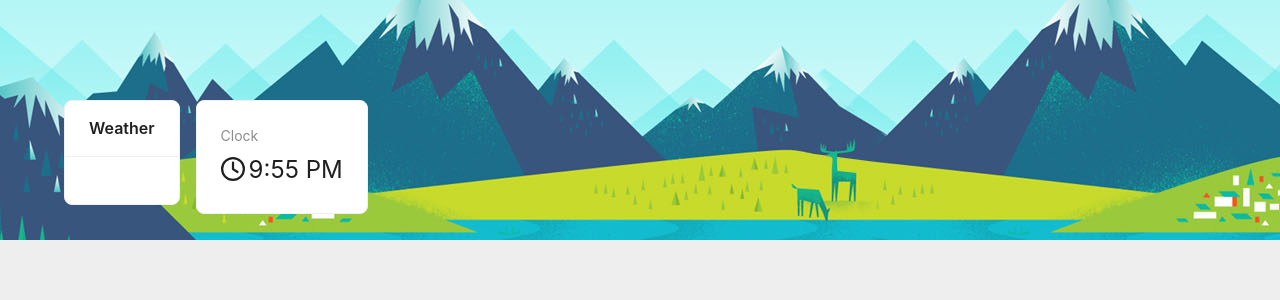
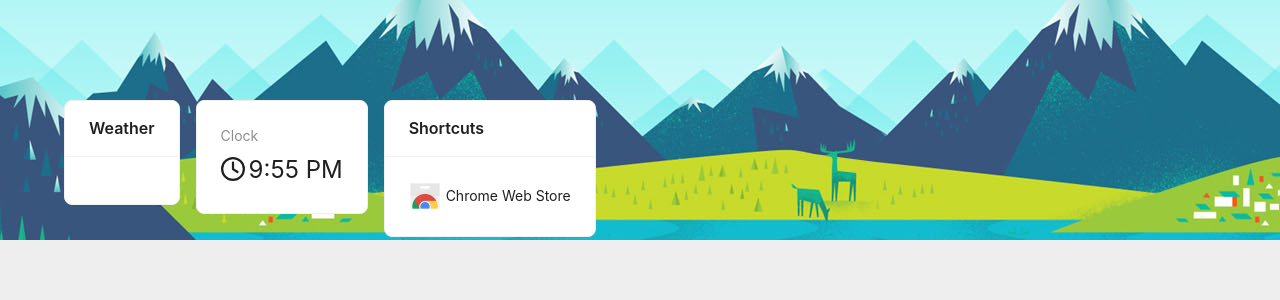
Before and after one commit to iap128/tabby, a React (Create React App) app: page / in a window 1280 px wide. Shown: the top 300 px of the page. Built offline with nearby package versions, Linux system fonts and the light colour scheme.

Commit message:
Added quick links

```diff
--- a/src/App.tsx
+++ b/src/App.tsx
@@ -2,6 +2,7 @@ import './App.css';
 import { Col, Row } from 'antd';
 import Time from './cards/Time';
 import Weather from './cards/Weather';
+import QuickLinks from './cards/QuickLinks';
 
 function App() {
   return (
@@ -20,6 +21,9 @@ function App() {
         <Col>
           <Time />
         </Col>
+        <Col>
+          <QuickLinks />
+        </Col>
       </Row>
     </div>
   );
--- /dev/null
+++ b/src/cards/QuickLinks.tsx
@@ -0,0 +1,30 @@
+import { Card, Image, Typography } from "antd";
+
+interface LinkInterface {
+    name: string;
+    url: string;
+    icon: string;
+};
+
+const Links: LinkInterface[] = [
+    {
+        name: 'Chrome Web Store',
+        url: 'https://chromewebstore.google.com',
+        icon: './webstore.png'
+    }
+];
+
+const QuickLinks = () => {
+    return (
+        <Card title='Shortcuts'>
+            {Links.map(link =>
+                 <a href={link.url} style={{ display: 'flex', alignItems: 'center', gap: '5px' }}>
+                    <Image preview={false} src={link.icon} width={32} height={32} />
+                    <Typography.Text>{link.name}</Typography.Text>
+                </a>
+            )}
+        </Card>
+    );
+};
+
+export default QuickLinks;
--- a/src/cards/Time.tsx
+++ b/src/cards/Time.tsx
@@ -25,6 +25,9 @@ const Time = () => {
         if (hours > 11) {
             returnString += (' PM');
         }
+        else {
+            returnString += (' AM');
+        }
 
         setTime(returnString);
     };
```
Also changed, not shown: public/webstore.png (added).
